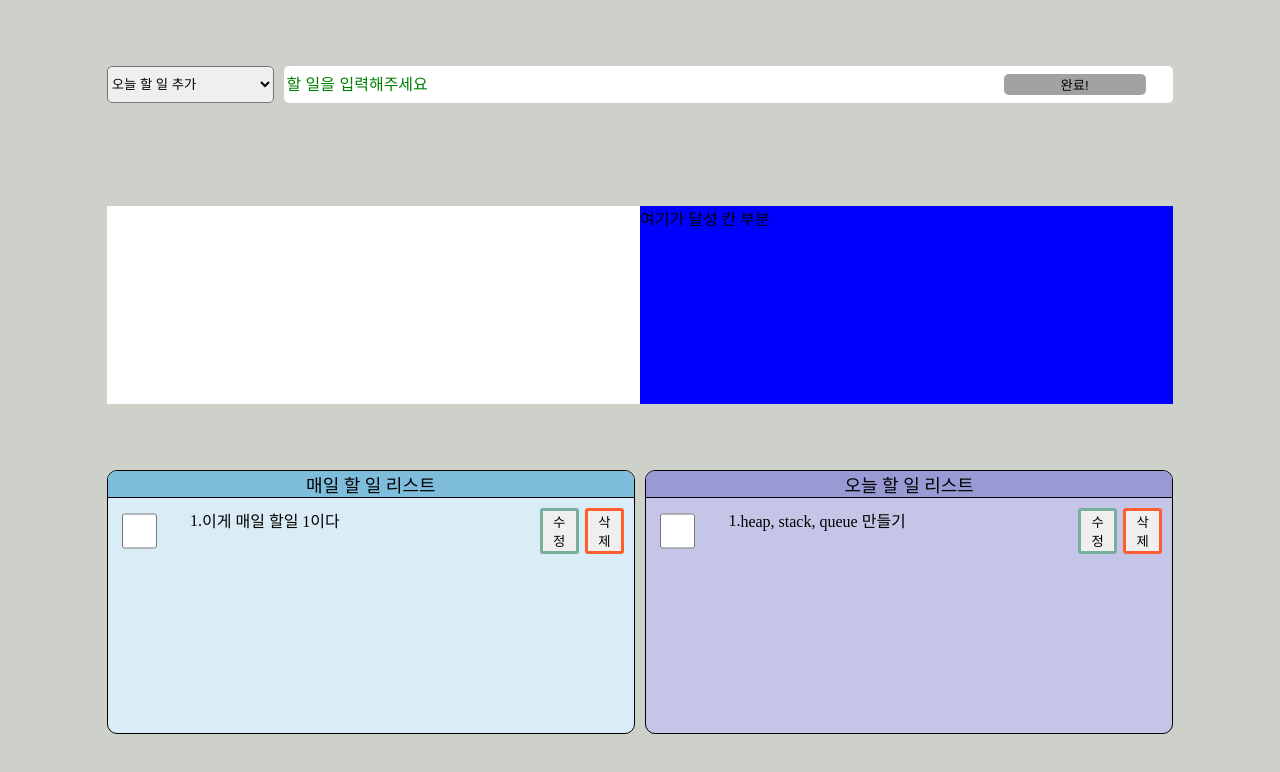
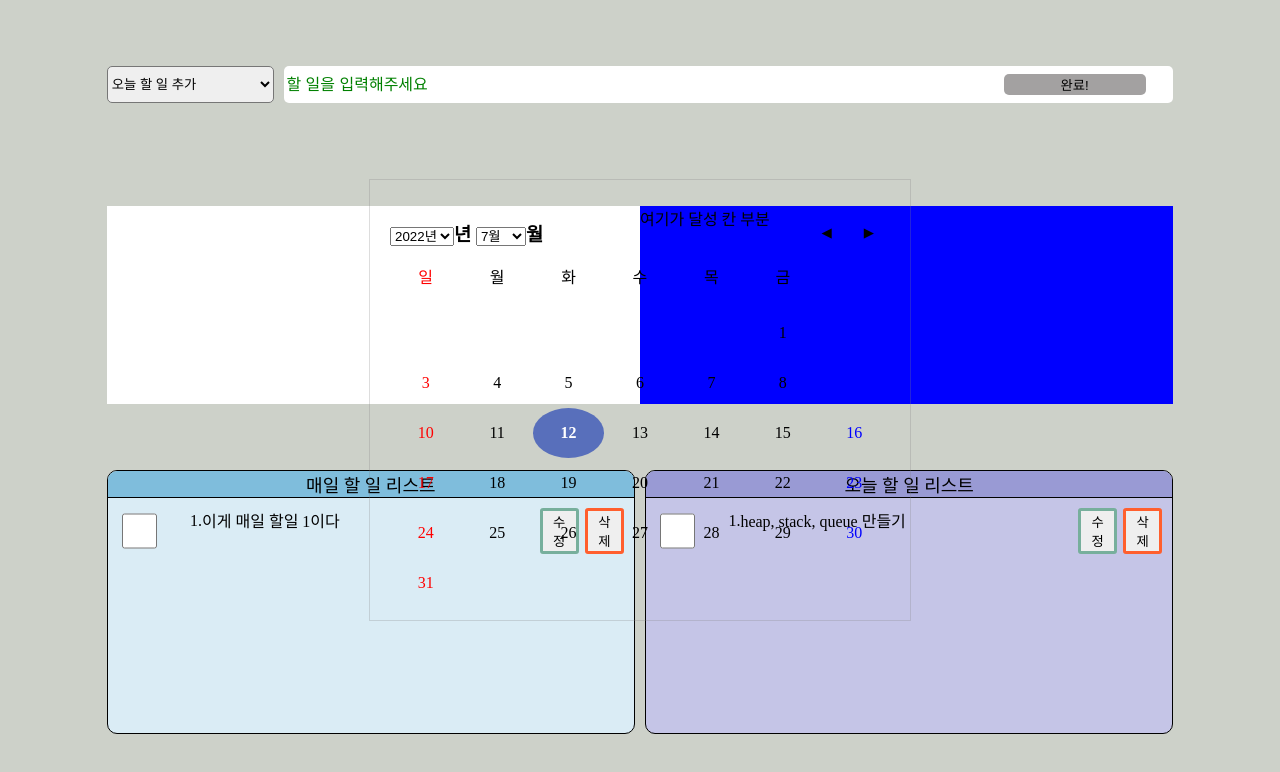
Before and after one commit to strangecook/Type-rutin, a React (Create React App) app in the folder my-app/: page / in a window 1280 px wide. Shown: the top 772 px of the page. Built offline with nearby package versions, Linux system fonts and the light colour scheme.

Commit message:
Feat: calender

```diff
--- a/my-app/package.json
+++ b/my-app/package.json
@@ -10,6 +10,7 @@
     "@types/node": "^16.11.43",
     "@types/react": "^18.0.15",
     "@types/react-dom": "^18.0.6",
+    "classnames": "^2.3.1",
     "react": "^18.2.0",
     "react-dom": "^18.2.0",
     "react-scripts": "5.0.1",
--- a/my-app/src/Pages/Home/Calender.tsx
+++ b/my-app/src/Pages/Home/Calender.tsx
@@ -1,11 +1,11 @@
 import React from 'react';
 import { CalenderContainer } from '../../Styled/HomeStyle/CalenderStyled';
-import DatePicker from '../../components/calender/DatePicker';
+import Calendar from '../../components/calender/CalenderComponents';
 
 function Rutin() {
   return (
         <CalenderContainer>
-          <DatePicker />
+          <Calendar />
         </CalenderContainer>
   );
 }
--- /dev/null
+++ b/my-app/src/Styled/ComponentStyle/calender.css
@@ -0,0 +1,81 @@
+button {
+    cursor: pointer;
+  }
+
+  .container {
+    width: 500px;
+    height: 400px;
+    margin: auto;
+    padding: 20px 20px;
+    border: 1px solid rgba(128, 128, 128, 0.267);
+    position: absolute;
+    left: 50%;
+    top: 50%;
+    transform: translate(-50%, -50%);
+  }
+
+  .container .title {
+    display: flex;
+  }
+
+  .container .title > button {
+    border: none;
+    margin-left: 5px;
+    height: 20px;
+    align-self: center;
+    background: none;
+  }
+
+  .container .title .pagination {
+    margin-left: auto;
+    align-self: center;
+  }
+  .container .title .pagination button {
+    margin: 0 10px;
+    border: none;
+    background: none;
+  }
+
+  .container .week {
+    display: flex;
+  }
+
+  .container .week .weekday {
+    width: calc(500px / 7);
+    text-align: center;
+  }
+
+  .container .week .sunday {
+    color: red;
+  }
+
+  .container .week .saturday {
+    color: blue;
+  }
+
+  .container .date {
+    margin-top: 20px;
+  }
+
+  .container .date .weekday {
+    width: calc(500px / 7);
+    float: left;
+    text-align: center;
+    height: 50px;
+    line-height: 50px;
+  }
+
+  .container .date .sunday {
+    color: red;
+  }
+
+  .container .date .saturday {
+    color: blue;
+  }
+
+  .container .date .today {
+    background-color: rgb(88, 111, 187);
+    color: white;
+    font-weight: 700;
+    border-radius: 50%;
+  }
--- /dev/null
+++ b/my-app/src/components/calender/CalenderComponents.jsx
@@ -0,0 +1,178 @@
+import React, { useCallback, useState } from "react";
+import classNames from "classnames/bind";
+import style from "../../Styled/ComponentStyle/calender.css";
+
+const cx = classNames.bind(style);
+
+const Calendar = () => {
+  const today = {
+    year: new Date().getFullYear(), //오늘 연도
+    month: new Date().getMonth() + 1, //오늘 월
+    date: new Date().getDate(), //오늘 날짜
+    day: new Date().getDay(), //오늘 요일
+  };
+  const week = ["일", "월", "화", "수", "목", "금", "토"]; //일주일
+  const [selectedYear, setSelectedYear] = useState(today.year); //현재 선택된 연도
+  const [selectedMonth, setSelectedMonth] = useState(today.month); //현재 선택된 달
+  const dateTotalCount = new Date(selectedYear, selectedMonth, 0).getDate(); //선택된 연도, 달의 마지막 날짜
+
+  const prevMonth = useCallback(() => {
+    //이전 달 보기 보튼
+    if (selectedMonth === 1) {
+      setSelectedMonth(12);
+      setSelectedYear(selectedYear - 1);
+    } else {
+      setSelectedMonth(selectedMonth - 1);
+    }
+  }, [selectedMonth]);
+
+  const nextMonth = useCallback(() => {
+    //다음 달 보기 버튼
+    if (selectedMonth === 12) {
+      setSelectedMonth(1);
+      setSelectedYear(selectedYear + 1);
+    } else {
+      setSelectedMonth(selectedMonth + 1);
+    }
+  }, [selectedMonth]);
+
+  const monthControl = useCallback(() => {
+    //달 선택박스에서 고르기
+    let monthArr = [];
+    for (let i = 0; i < 12; i++) {
+      monthArr.push(
+        <option key={i + 1} value={i + 1}>
+          {i + 1}월
+        </option>
+      );
+    }
+    return (
+      <select
+        onChange={changeSelectMonth}
+        value={selectedMonth}
+      >
+        {monthArr}
+      </select>
+    );
+  }, [selectedMonth]);
+
+  const yearControl = useCallback(() => {
+    //연도 선택박스에서 고르기
+    let yearArr = [];
+    const startYear = today.year - 10; //현재 년도부터 10년전 까지만
+    const endYear = today.year + 10; //현재 년도부터 10년후 까지만
+    for (let i = startYear; i < endYear + 1; i++) {
+      yearArr.push(
+        <option key={i} value={i}>
+          {i}년
+        </option>
+      );
+    }
+    return (
+      <select
+        // className="yearSelect"
+        onChange={changeSelectYear}
+        value={selectedYear}
+      >
+        {yearArr}
+      </select>
+    );
+  }, [selectedYear]);
+
+  const changeSelectMonth = (e) => {
+    setSelectedMonth(Number(e.target.value));
+  };
+  const changeSelectYear = (e) => {
+    setSelectedYear(Number(e.target.value));
+  };
+
+  const returnWeek = useCallback(() => {
+    //요일 반환 함수
+    let weekArr = [];
+    week.forEach((v) => {
+      weekArr.push(
+        <div
+          key={v}
+          className={cx(
+            { weekday: true },
+            { sunday: v === "일" },
+            { saturday: v === "토" }
+          )}
+        >
+          {v}
+        </div>
+      );
+    });
+    return weekArr;
+  }, []);
+
+  const returnDay = useCallback(() => {
+    //선택된 달의 날짜들 반환 함수
+    let dayArr = [];
+
+    for (const nowDay of week) {
+      const day = new Date(selectedYear, selectedMonth - 1, 1).getDay();
+      if (week[day] === nowDay) {
+        for (let i = 0; i < dateTotalCount; i++) {
+          dayArr.push(
+            <div
+              key={i + 1}
+              className={cx(
+                {
+                  //오늘 날짜일 때 표시할 스타일 클라스네임
+                  today:
+                    today.year === selectedYear &&
+                    today.month === selectedMonth &&
+                    today.date === i + 1,
+                },
+                { weekday: true }, //전체 날짜 스타일
+                {
+                  //전체 일요일 스타일
+                  sunday:
+                    new Date(
+                      selectedYear,
+                      selectedMonth - 1,
+                      i + 1
+                    ).getDay() === 0,
+                },
+                {
+                  //전체 토요일 스타일
+                  saturday:
+                    new Date(
+                      selectedYear,
+                      selectedMonth - 1,
+                      i + 1
+                    ).getDay() === 6,
+                }
+              )}
+            >
+              {i + 1}
+            </div>
+          );
+        }
+      } else {
+        dayArr.push(<div className="weekday"></div>);
+      }
+    }
+
+    return dayArr;
+  }, [selectedYear, selectedMonth, dateTotalCount]);
+
+  return (
+    <div className="container">
+      <div className="title">
+        <h3>
+          {yearControl()}년 {monthControl()}월
+        </h3>
+        <div className="pagination">
+          <button onClick={prevMonth}>◀︎</button>
+          <button onClick={nextMonth}>▶︎</button>
+        </div>
+      </div>
+      <div className="week">{returnWeek()}</div>
+      <div className="date">{returnDay()}</div>
+    </div>
+  );
+};
+
+export default Calendar;
--- a/my-app/src/components/calender/DatePicker.tsx
+++ /dev/null
@@ -1,13 +0,0 @@
-import React from 'react';
-import { DatePickerBackGround } from '../../Styled/ComponentStyle/DatePickerStyle';
-
-const DatePicker : React.FC<{}> = ({}) => {
-  return (
-        <div className='date-picker-container'>
-            <DatePickerBackGround />
-
-        </div>
-  );
-}
-
-export default DatePicker;
--- /dev/null
+++ b/my-app/src/configs/Weekdays.ts
@@ -0,0 +1 @@
+export const Weekdays : Array<string> = ["Mon", "Tue", "Wed", "Tus", "Fri", "Sat", "Sun"]
```
Also changed, not shown: my-app/src/Styled/ComponentStyle/calenderComponentStyle.tsx (added, +12 -0 lines), my-app/src/configs/MonthDay.ts (added, +12 -0 lines), 1 other file (tests, documents, lock files or other folders).
